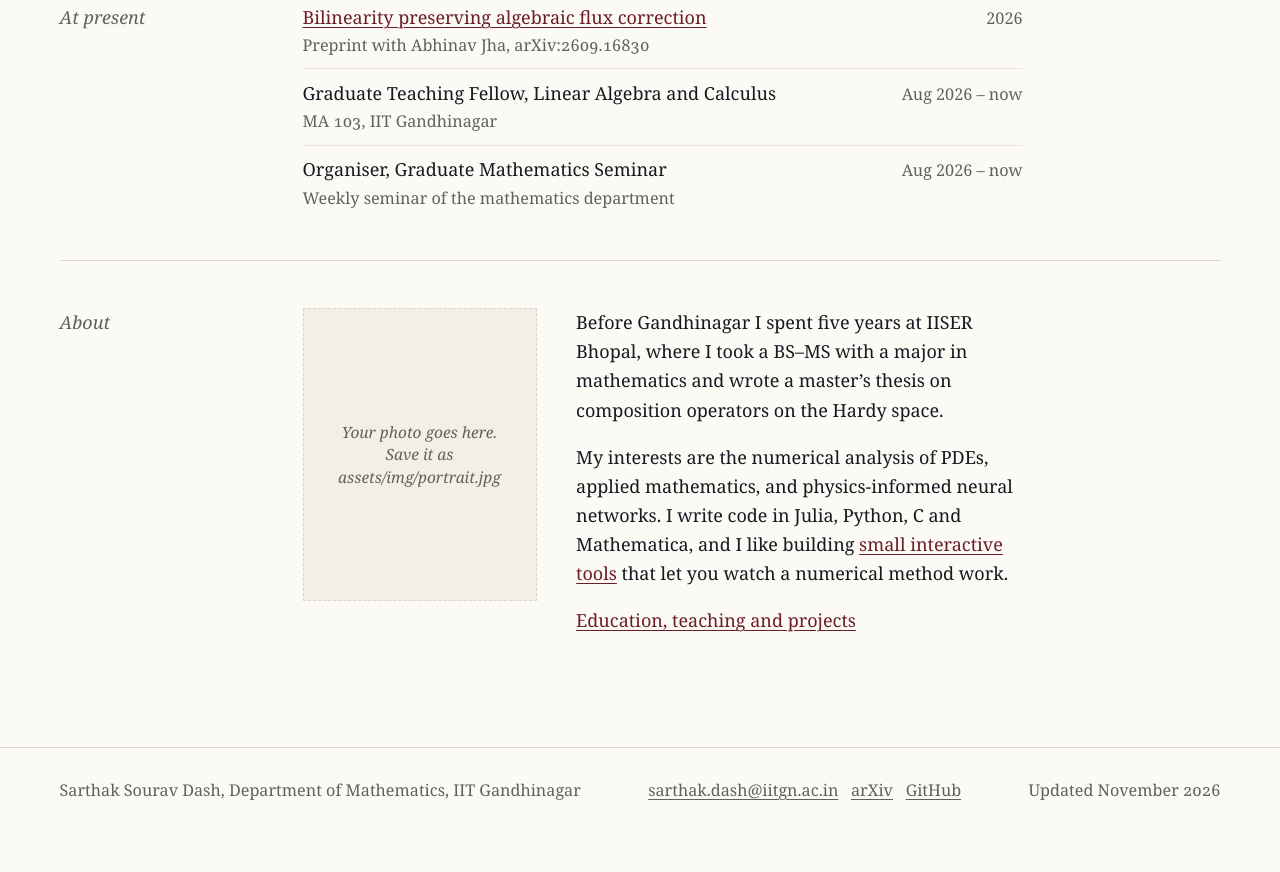
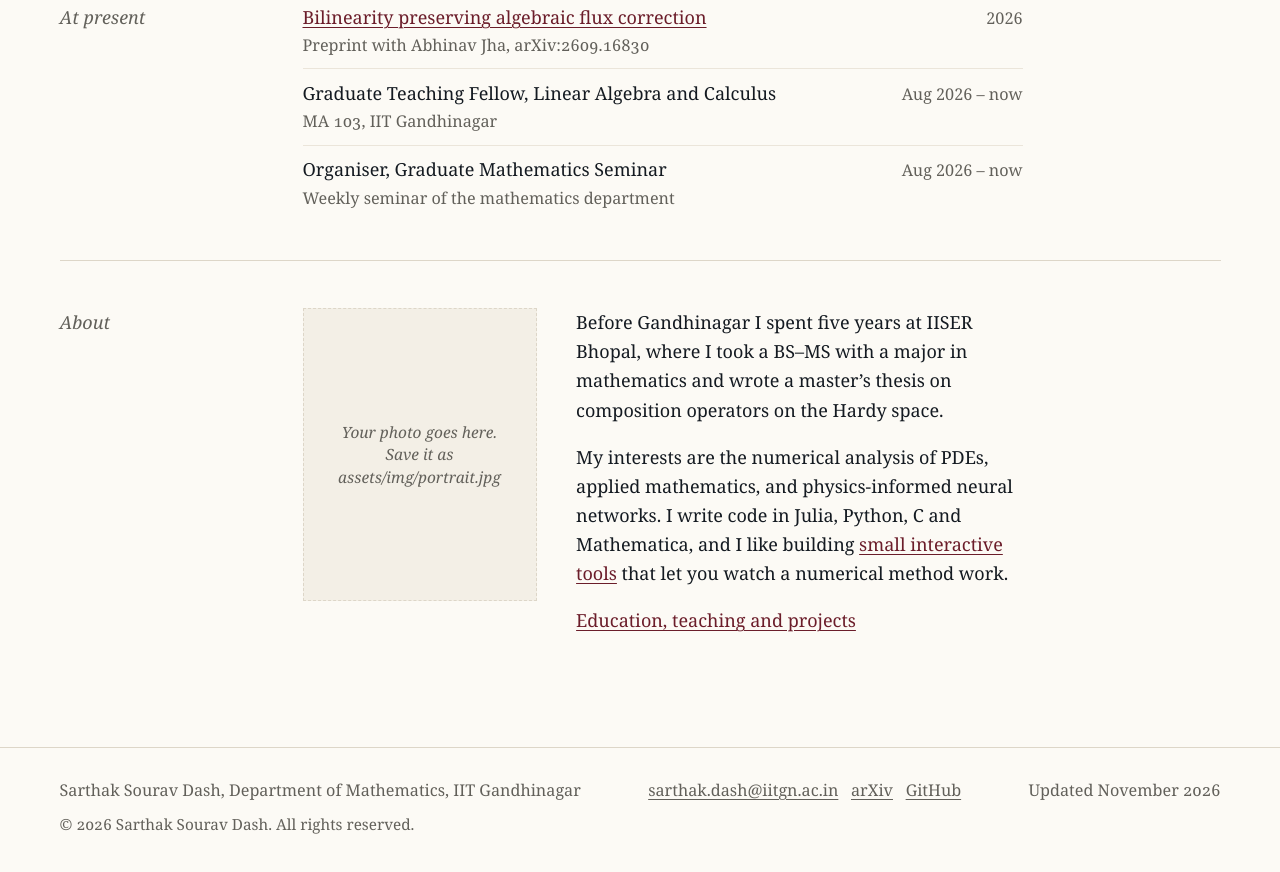
Before and after one commit to SarthakMath/SarthakMath.github.io, a plain HTML site: page index.html in a window 1280 px wide. Shown: the part 916-1788 px from the top of the page. Before the commit the page ends 1762 px from the top, so only its background shows below. Drawn offline with Linux system fonts and the light colour scheme; animation ran at ten frames a second; a web font is replaced by a local one.

Commit message:
Add copyright notice to all footers
Co-Authored-By: Claude Opus 5.5 <noreply@anthropic.com>

```diff
--- a/assets/css/style.css
+++ b/assets/css/style.css
@@ -162,6 +162,7 @@ dialog.lightbox button { background: none; border: 0; color: var(--accent); font
 .site-footer .wrap { display: flex; justify-content: space-between; flex-wrap: wrap; gap: 0.5rem 2rem; padding-top: 1.6rem; padding-bottom: 2.4rem; }
 .site-footer a { color: var(--text-soft); }
 .site-footer a:hover { color: var(--text); }
+.site-footer .rights { flex-basis: 100%; font-size: 0.85rem; }
 
 /* ---- 13. PHONES AND SMALL SCREENS --------------------------------------
    Below 860px: one column. Below 560px: smaller text, stacked lists.   */
--- a/assets/js/site.js
+++ b/assets/js/site.js
@@ -23,6 +23,8 @@ const SITE = {
   // Paste your LinkedIn profile address here to show the link in the footer.
   linkedin: '',
   updated: 'November 2026',
+  // First year of the copyright notice; later years are added automatically.
+  since: 2026,
   pages: [
     ['research', 'Research', 'research.html'],
     ['experience', 'Experience', 'experience.html'],
@@ -51,9 +53,12 @@ const SITE = {
     `<a href="${SITE.github}">GitHub</a>`,
     SITE.linkedin ? `<a href="${SITE.linkedin}">LinkedIn</a>` : '',
   ].filter(Boolean).join(' &nbsp; ');
+  const year = new Date().getFullYear();
+  const years = year > SITE.since ? `${SITE.since}–${year}` : `${SITE.since}`;
+  const rights = `© ${years} ${SITE.name}. All rights reserved.`;
   const footer = document.createElement('footer');
   footer.className = 'site-footer';
-  footer.innerHTML = `<div class="wrap"><span>${SITE.name}, Department of Mathematics, IIT Gandhinagar</span><span>${more}</span><span>Updated ${SITE.updated}</span></div>`;
+  footer.innerHTML = `<div class="wrap"><span>${SITE.name}, Department of Mathematics, IIT Gandhinagar</span><span>${more}</span><span>Updated ${SITE.updated}</span><span class="rights">${rights}</span></div>`;
   document.body.append(footer);
 
   // An <img data-slot="..."> whose file is missing becomes a labelled placeholder.
--- a/converge/app.js
+++ b/converge/app.js
@@ -1439,6 +1439,7 @@ function render() {
         >, by Tobin A. Driscoll and Richard J. Braun, is a free undergraduate
         textbook.
       </p>
+      <p class="footer-reading">© 2026 Sarthak Sourav Dash. All rights reserved.</p>
     </div>
   </main>`;
   renderExperiment();
--- a/fem/style.css
+++ b/fem/style.css
@@ -63,6 +63,7 @@ sub, sup { font-size: 0.72em; line-height: 0; }
 .next ul { padding-left: 1.2rem; }
 .next li { margin-bottom: 0.4rem; }
 .by { color: var(--text-soft); margin-top: 2rem; }
+.rights { color: var(--text-soft); font-size: 0.85rem; margin-top: 0.4rem; }
 details.deep { margin: 1.6rem 0 0.6rem; border: 1px solid var(--rule); background: #f6f2ea; }
 details.deep summary { cursor: pointer; padding: 0.65rem 1rem; color: var(--accent); font-size: 0.98rem; }
 details.deep p { margin: 0; padding: 0 1rem 0.9rem; font-size: 0.97rem; line-height: 1.6; }
```
Also changed, not shown: fem/index.html (+1 -0 lines), sobolev/index.html (+1 -0 lines).
